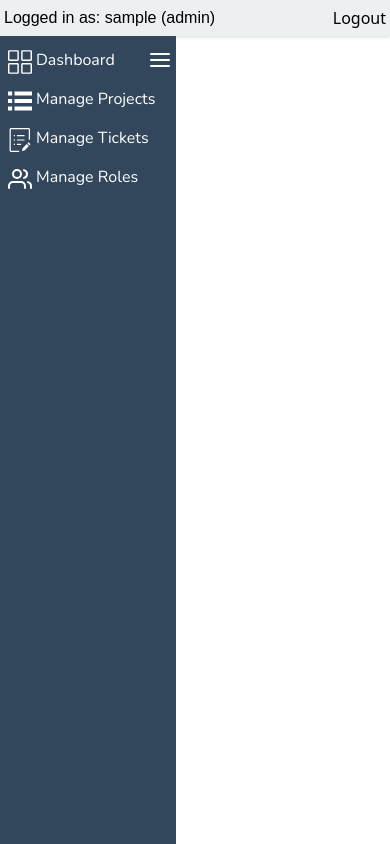
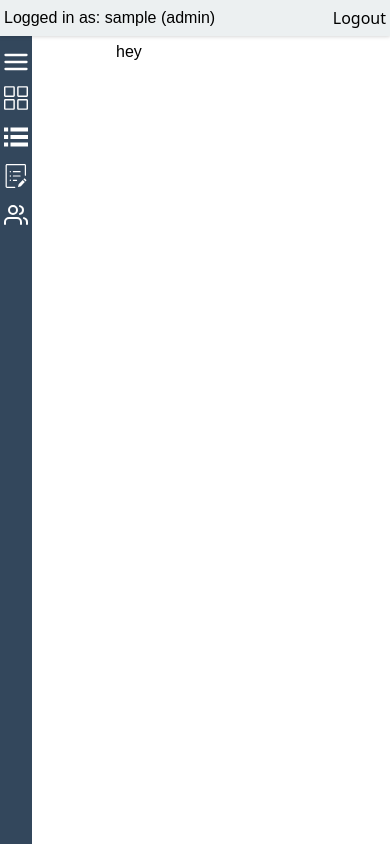
Before and after one commit to draganstefanovic12/Bug-Tracker, a React (Vite) app: page /#/ in a window 390 px wide. Built offline with nearby package versions, Linux system fonts and the light colour scheme; sample sign-in values are in the browser's storage; a web font is replaced by a local one.

Commit message:
mobile dashboard done

```diff
--- a/src/components/Dashboard/Dashboard.tsx
+++ b/src/components/Dashboard/Dashboard.tsx
@@ -1,13 +1,27 @@
 import { Link } from "react-router-dom";
+import { useState } from "react";
 import menu from "../../assets/images/menu.svg";
 
 export const Dashboard = () => {
+  const [display, setDisplay] = useState(false);
+
+  const handleMobileDashboard = () => {
+    setDisplay(!display);
+  };
+
   return (
-    <div className="flex h-full w-44 bg-[#33475c] text-white pt-1 relative">
-      <ul className="gap-2 flex flex-col pt-2 w-44">
+    <div
+      className={
+        display
+          ? `flex h-full bg-[#33475c] text-white pt-1 w-44 animate-fadein`
+          : `w-8 animate-fadeout flex h-full bg-[#33475c] text-white pt-1`
+      }
+    >
+      <ul className="gap-2 flex flex-col pt-2 w-full">
         <img
+          onClick={handleMobileDashboard}
           src={menu}
-          className="h-6 absolute right-0 pr-1 hover:cursor-pointer sm:block md:hidden"
+          className="h-7 w-7 ml-0.5 hover:cursor-pointer sm:flex md:hidden"
           alt="menu"
         />
         <Link
--- a/src/index.css
+++ b/src/index.css
@@ -9,7 +9,7 @@
   }
 
   .dashboard-link {
-    @apply flex gap-1 hover:bg-[#2c3e50] pl-2 before:translate-y-0.5;
+    @apply flex gap-1 hover:bg-[#2c3e50] pl-1 before:translate-y-0.5 truncate;
   }
 
   .btn-form {
--- a/tailwind.config.cjs
+++ b/tailwind.config.cjs
@@ -2,7 +2,22 @@
 module.exports = {
   content: ["./index.html", "./src/**/*.{js,ts,jsx,tsx}"],
   theme: {
-    extend: {},
+    extend: {
+      animation: {
+        fadein: "fadein 250ms ease-in-out 1 forwards",
+        fadeout: "fadeout 250ms ease-in-out 1 forwards",
+      },
+      keyframes: {
+        fadein: {
+          "0%": { width: "2rem" },
+          "100%": { width: "11rem" },
+        },
+        fadeout: {
+          "0%": { width: "11rem" },
+          "100%": { width: "2rem" },
+        },
+      },
+    },
   },
   plugins: [],
 };
```
